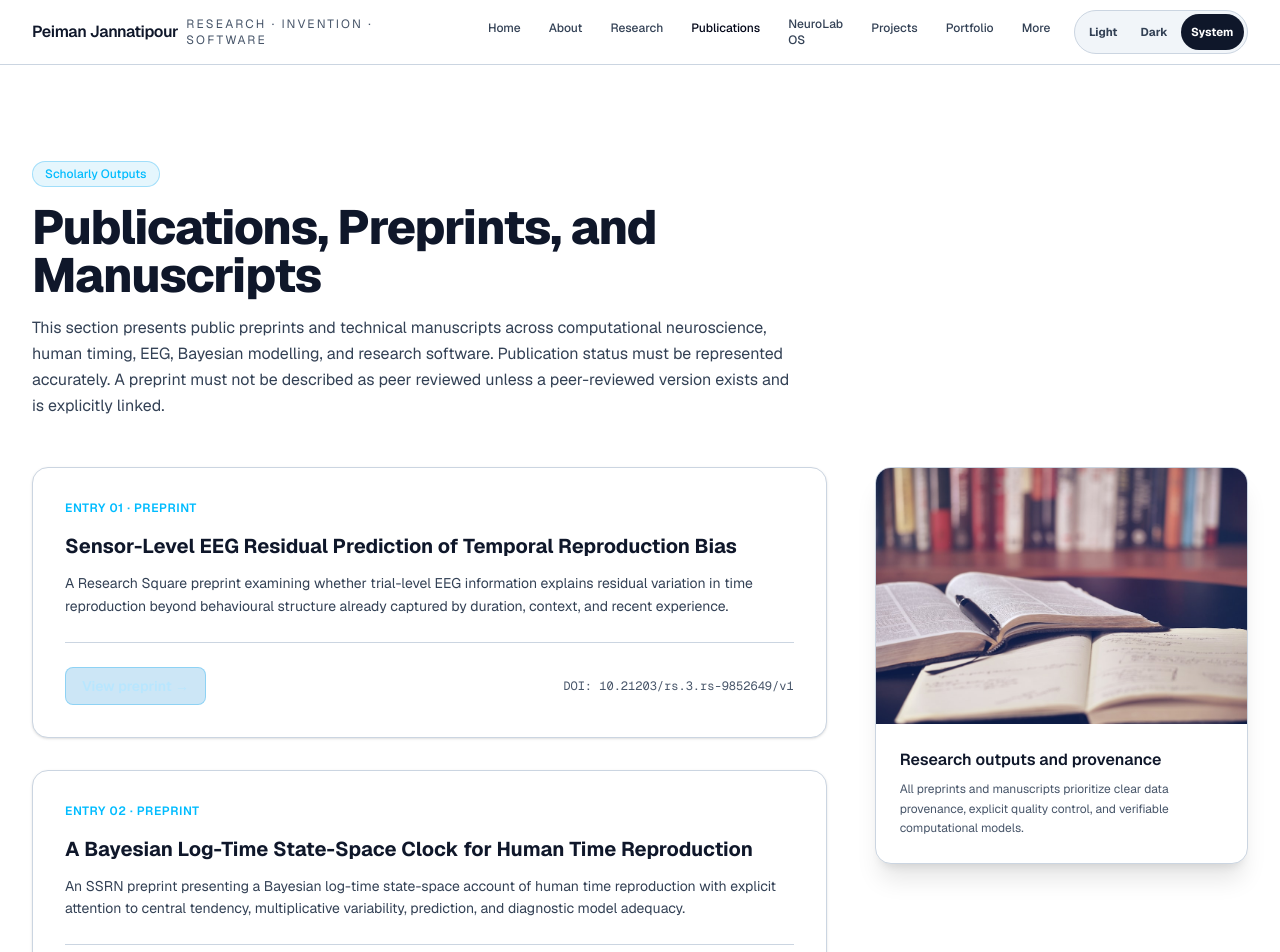
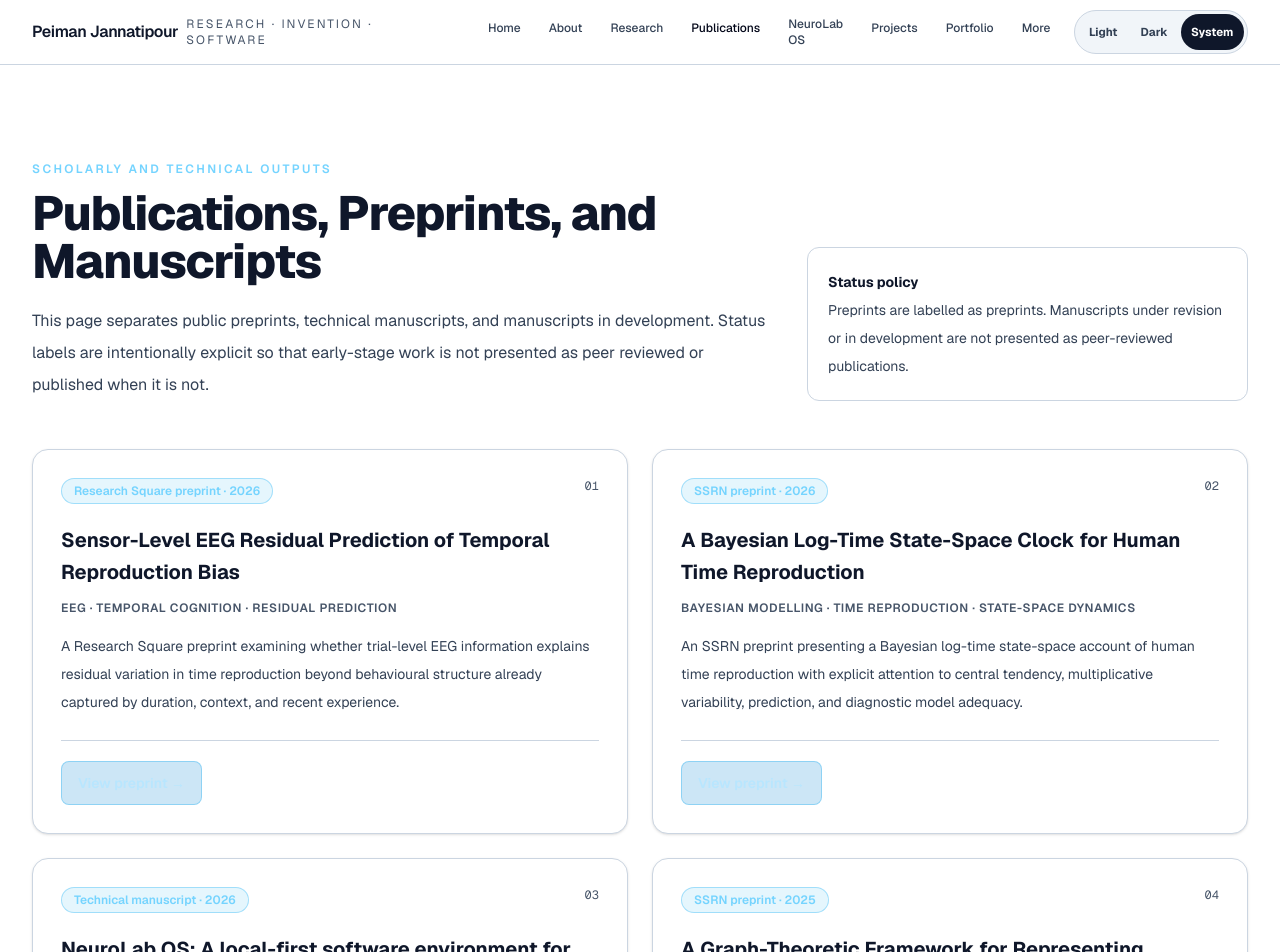
Before and after one commit to peimanjannatipour/peimanjp-, a Next.js app: page /publications in a window 1280 px wide. Shown: the top 952 px of the page. Built offline with nearby package versions, Linux system fonts and the light colour scheme.

Commit message:
Expand publications page with complete status-aware research output inventory

```diff
--- a/src/app/publications/page.tsx
+++ b/src/app/publications/page.tsx
@@ -6,105 +6,84 @@ import { createPageMetadata } from "@/lib/metadata";
 import { collectionPageJsonLd } from "@/lib/structured-data";
 
 export const metadata: Metadata = createPageMetadata({
-  title: "Selected Publications & Preprints | Peiman Jannatipour",
+  title: "Publications & Manuscripts | Peiman Jannatipour",
   description:
-    "Selected publications, preprints, and manuscripts by Peiman Jannatipour covering EEG residual prediction, Bayesian timing models, and NeuroLab OS.",
+    "Public preprints, technical manuscripts, and research manuscripts by Peiman Jannatipour across EEG, Bayesian timing, neural time-series software, and systems neuroscience.",
   path: "/publications",
 });
 
 export default function PublicationsPage() {
   return (
-    <main className="bg-slate-950 text-slate-100 min-h-screen py-16 lg:py-24" id="main">
+    <main className="min-h-screen bg-slate-950 py-16 text-slate-100 lg:py-24" id="main">
       <JsonLd
         data={collectionPageJsonLd({
-          name: "Selected Publications & Preprints | Peiman Jannatipour",
-          description: "Preprints and technical manuscripts documenting empirical findings, computational models, and scientific software systems.",
+          name: "Publications, Preprints, and Manuscripts | Peiman Jannatipour",
+          description: publicationsData.intro,
           path: "/publications",
-          items: publicationsData.entries.map((p) => ({
-            name: p.title,
-            url: p.url,
-            description: p.description,
+          items: publicationsData.entries.map((entry) => ({
+            name: entry.title,
+            url: entry.url || "/publications",
+            description: entry.description,
           })),
         })}
       />
+
       <div className="mx-auto max-w-7xl px-5 sm:px-8">
-        <div className="max-w-3xl">
-          <span className="inline-block rounded-full border border-sky-500/30 bg-sky-500/10 px-3 py-1 text-xs font-medium text-sky-400">
-            Scholarly Outputs
-          </span>
-          <h1 className="mt-4 text-4xl font-extrabold tracking-tight text-white sm:text-5xl">
-            {publicationsData.title}
-          </h1>
-          <p className="mt-4 text-base leading-relaxed text-slate-300">
-            This section presents public preprints and technical manuscripts across computational neuroscience, human timing, EEG, Bayesian modelling, and research software. Publication status must be represented accurately. A preprint must not be described as peer reviewed unless a peer-reviewed version exists and is explicitly linked.
-          </p>
+        <div className="grid gap-10 lg:grid-cols-[1.25fr_0.75fr] lg:items-end">
+          <div className="max-w-4xl">
+            <p className="text-xs font-semibold uppercase tracking-[0.2em] text-sky-300">Scholarly and technical outputs</p>
+            <h1 className="mt-3 text-4xl font-extrabold tracking-tight text-white sm:text-5xl">{publicationsData.title}</h1>
+            <p className="mt-5 text-base leading-8 text-slate-300">{publicationsData.intro}</p>
+          </div>
+          <div className="rounded-xl border border-slate-800 bg-slate-900 p-5 text-sm leading-7 text-slate-300">
+            <strong className="block text-white">Status policy</strong>
+            Preprints are labelled as preprints. Manuscripts under revision or in development are not presented as peer-reviewed publications.
+          </div>
         </div>
 
-        <div className="mt-12 grid gap-12 lg:grid-cols-12 lg:items-start">
-          <div className="lg:col-span-8 space-y-8">
-            {publicationsData.entries.map((entry, idx) => (
-              <div
-                className="rounded-2xl border border-slate-800 bg-slate-900 p-8 shadow-sm transition hover:border-slate-700"
-                key={entry.id}
-              >
-                <div className="flex items-center justify-between">
-                  <span className="text-xs font-semibold uppercase tracking-wider text-sky-400">
-                    Entry 0{idx + 1} · {entry.type === "preprint" ? "Preprint" : "Technical Manuscript"}
-                  </span>
+        <div className="mt-12 grid gap-6 lg:grid-cols-2">
+          {publicationsData.entries.map((entry, index) => (
+            <article className="flex h-full flex-col rounded-2xl border border-slate-800 bg-slate-900 p-7 shadow-sm" key={entry.id}>
+              <div className="flex flex-wrap items-start justify-between gap-3">
+                <span className="rounded-full border border-sky-500/30 bg-sky-500/10 px-3 py-1 text-xs font-semibold text-sky-300">{entry.status}</span>
+                <span className="text-xs font-mono text-slate-500">0{index + 1}</span>
               </div>
+              <h2 className="mt-5 text-xl font-bold leading-8 text-white">{entry.title}</h2>
+              <p className="mt-3 text-xs font-semibold uppercase tracking-wider text-slate-400">{entry.topic}</p>
+              <p className="mt-4 flex-1 text-sm leading-7 text-slate-300">{entry.description}</p>
 
-                <h2 className="mt-4 text-xl font-bold text-white">
-                  {entry.title}
-                </h2>
-
-                <p className="mt-3 text-sm leading-relaxed text-slate-300">
-                  {entry.description}
-                </p>
-
-                <div className="mt-6 pt-6 border-t border-slate-800 flex flex-wrap items-center justify-between gap-4">
+              <div className="mt-6 border-t border-slate-800 pt-5">
+                {entry.url ? (
                   <a
-                    className="inline-flex items-center rounded-lg border border-sky-500/30 bg-sky-600/20 px-4 py-2 text-sm font-semibold text-sky-200 transition hover:bg-sky-600/40 hover:text-white"
+                    className="inline-flex min-h-11 items-center rounded-lg border border-sky-500/30 bg-sky-600/20 px-4 py-2 text-sm font-semibold text-sky-200 transition hover:bg-sky-600/35"
                     href={entry.url}
-                    rel="noreferrer"
-                    target={entry.url.startsWith("http") ? "_blank" : "_self"}
+                    rel={entry.url.startsWith("http") ? "noreferrer" : undefined}
+                    target={entry.url.startsWith("http") ? "_blank" : undefined}
                   >
                     {entry.linkLabel} →
                   </a>
-
-                  {entry.url.startsWith("http") ? (
-                    <span className="text-xs text-slate-500 font-mono">
-                      DOI: {entry.url.replace("https://doi.org/", "")}
-                    </span>
                 ) : (
-                    <span className="text-xs text-slate-500 font-mono">
-                      Local PDF Fallback
-                    </span>
+                  <span className="text-sm font-medium text-slate-400">No public full-text link is listed yet.</span>
                 )}
               </div>
-              </div>
+            </article>
           ))}
         </div>
 
-          <div className="lg:col-span-4">
-            <div className="overflow-hidden rounded-2xl border border-slate-800 bg-slate-900 shadow-xl">
+        <section className="mt-16 grid gap-8 rounded-2xl border border-slate-800 bg-slate-900 p-7 lg:grid-cols-[0.8fr_1.2fr] lg:items-center" aria-labelledby="publication-practice">
           <Image
-                alt="Scholarly manuscript review scene"
-                className="h-64 w-full object-cover"
-                height={800}
-                src="/assets/stock/stock10.jpg"
+            alt="Researchers reviewing scientific data and manuscripts"
+            className="aspect-[4/3] w-full rounded-xl object-cover"
+            height={900}
+            src="/images/stock-lab-data-analysis.jpg"
             width={1200}
           />
-              <div className="p-6">
-                <h3 className="text-base font-semibold text-white">
-                  Research outputs and provenance
-                </h3>
-                <p className="mt-2 text-xs leading-relaxed text-slate-400">
-                  All preprints and manuscripts prioritize clear data provenance, explicit quality control, and verifiable computational models.
-                </p>
+          <div>
+            <p className="text-xs font-semibold uppercase tracking-[0.2em] text-sky-300">Research practice</p>
+            <h2 className="mt-2 text-2xl font-bold text-white" id="publication-practice">Evidence status and provenance are part of the scientific record</h2>
+            <p className="mt-4 text-sm leading-7 text-slate-300">The portfolio keeps public preprints, technical manuscripts, manuscripts in revision, and ongoing research lines distinct. This avoids overstating publication status while still making the trajectory of the work visible to collaborators, reviewers, and other researchers.</p>
           </div>
-            </div>
-          </div>
-        </div>
+        </section>
       </div>
     </main>
   );
```
Lines whose indentation alone changed are shown as unchanged.
